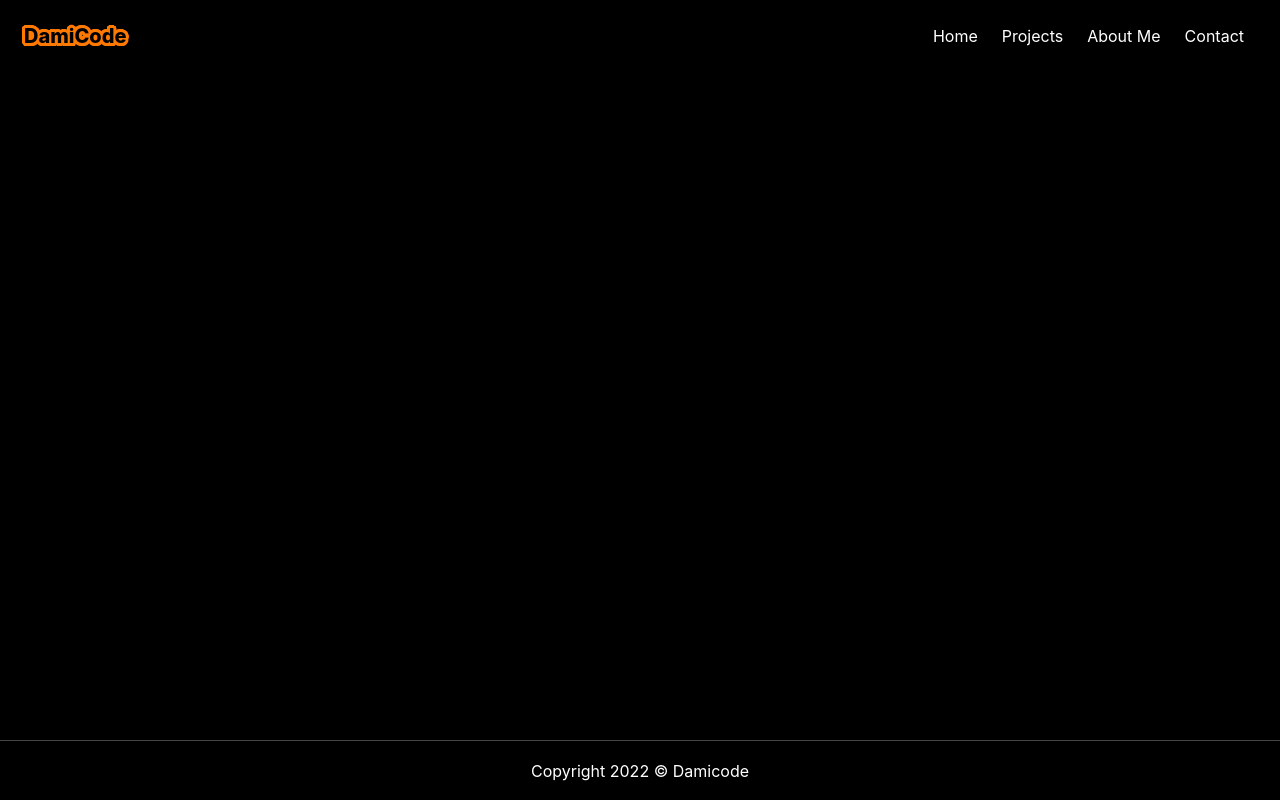
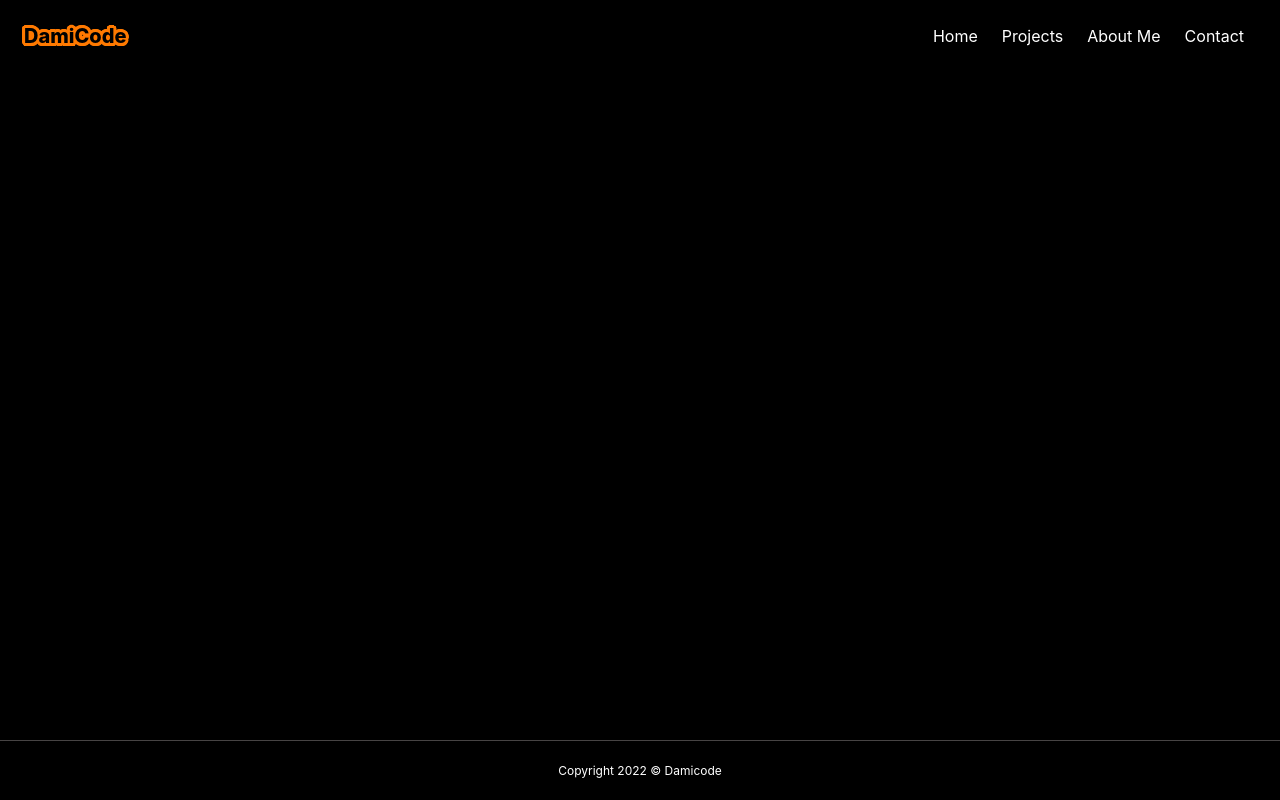
Before and after one commit to DamiCode18/portfolio, a Next.js app: page /components/Footer in a window 1280 px wide. Built offline with nearby package versions, Linux system fonts and the light colour scheme.

Commit message:
cleanup footer

```diff
--- a/pages/components/Footer.tsx
+++ b/pages/components/Footer.tsx
@@ -5,7 +5,7 @@ const Footer = (props: Props) => {
   return (
     <div className="mt-[5rem]">
     <footer className='fixed border-[#474444] bg-black border-t-[1px] bottom-0 h-[60px] w-[100%] items-center justify-center inline-flex'>
-      <p>
+      <p className='text-xs'>
         Copyright {new Date().getFullYear()} &copy; Damicode
       </p>
     </footer>
```
